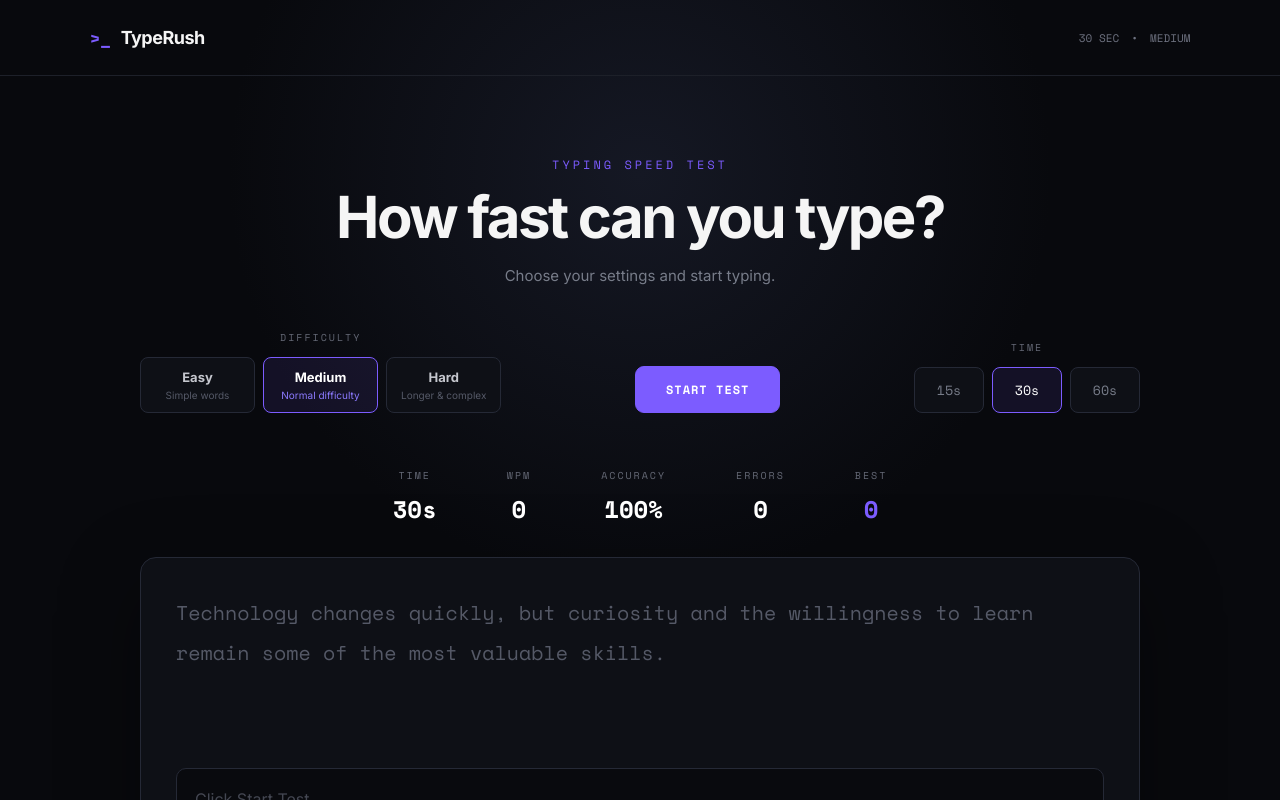
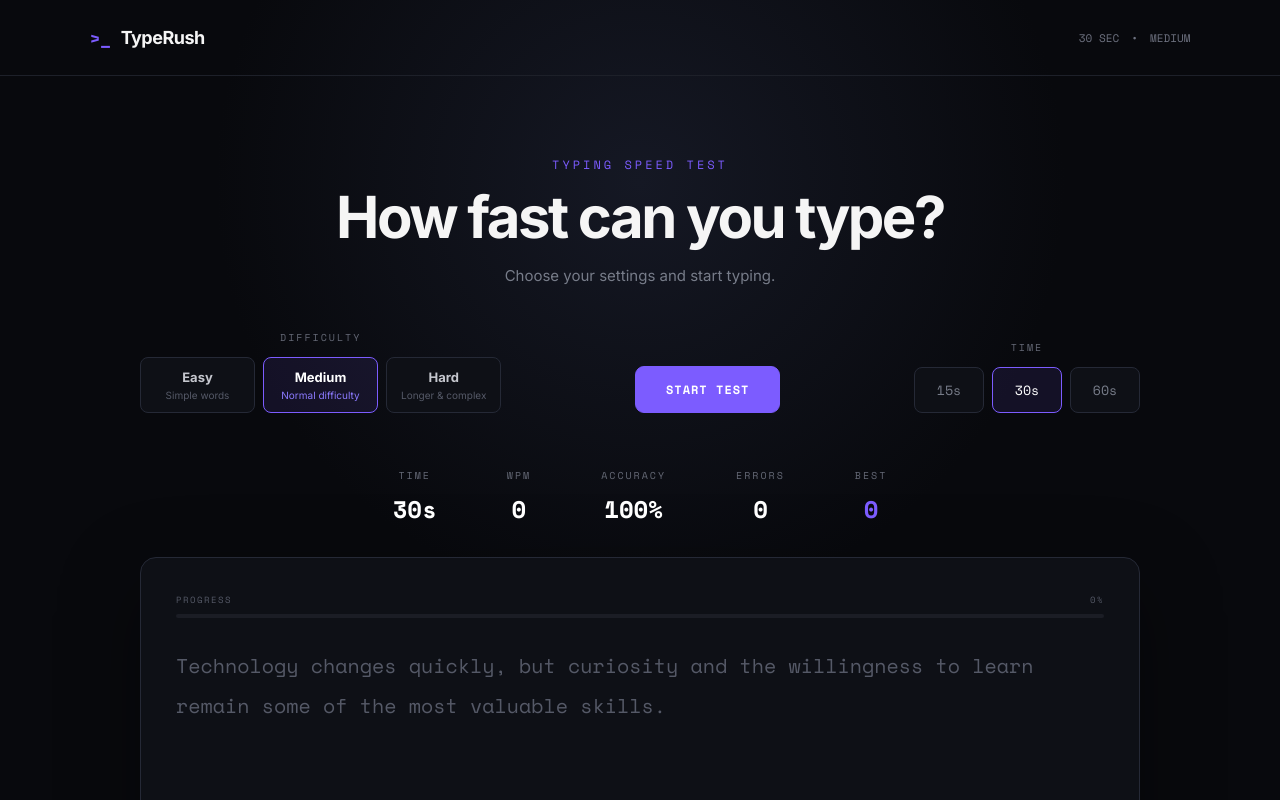
Before and after one commit to oiiiMansi/typing-speed-game, a React app: page / in a window 1280 px wide. Shown: the top 800 px of the page. Built offline with nearby package versions, Linux system fonts and the light colour scheme; the HTML template or start-up script is replaced by a standard one.

Commit message:
Add typing progress bar

```diff
--- a/src/App.css
+++ b/src/App.css
@@ -516,3 +516,34 @@ footer {
 .best-stat strong {
   color: #7c5cff;
 }
+
+/* PROGRESS BAR */
+
+.progress-container {
+  margin-bottom: 28px;
+}
+
+.progress-info {
+  display: flex;
+  justify-content: space-between;
+  margin-bottom: 8px;
+  color: #555967;
+  font-family: "Space Mono", monospace;
+  font-size: 9px;
+  letter-spacing: 1.5px;
+}
+
+.progress-track {
+  width: 100%;
+  height: 4px;
+  border-radius: 999px;
+  background: #1b1d25;
+  overflow: hidden;
+}
+
+.progress-bar {
+  height: 100%;
+  border-radius: inherit;
+  background: #7c5cff;
+  transition: width 0.15s ease;
+}
--- a/src/App.jsx
+++ b/src/App.jsx
@@ -225,6 +225,16 @@ function App() {
       )
       : 0;
 
+  const progress =
+    sampleText.length > 0
+      ? Math.min(
+        Math.round(
+          (input.length / sampleText.length) * 100
+        ),
+        100
+      )
+      : 0;
+
   // Update personal best
   useEffect(() => {
     if (!finished || wpm <= 0) return;
@@ -411,7 +421,19 @@ function App() {
 
         {/* TYPING CARD */}
         <div className="typing-card">
+          <div className="progress-container">
+            <div className="progress-info">
+              <span>PROGRESS</span>
+              <span>{progress}%</span>
+            </div>
 
+            <div className="progress-track">
+              <div
+                className="progress-bar"
+                style={{ width: `${progress}%` }}
+              />
+            </div>
+          </div>
           {/* SAMPLE TEXT */}
           <div className="text-display">
 
```
